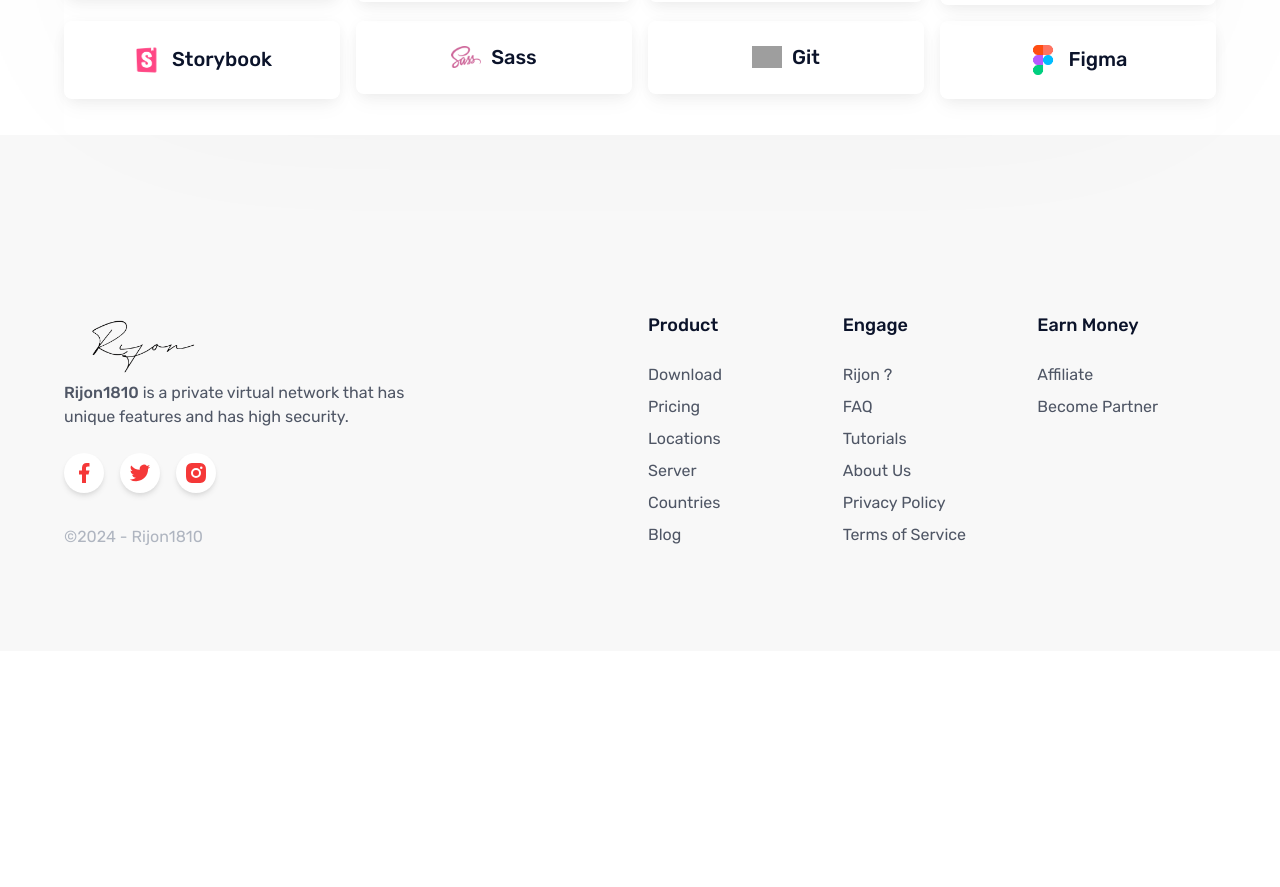
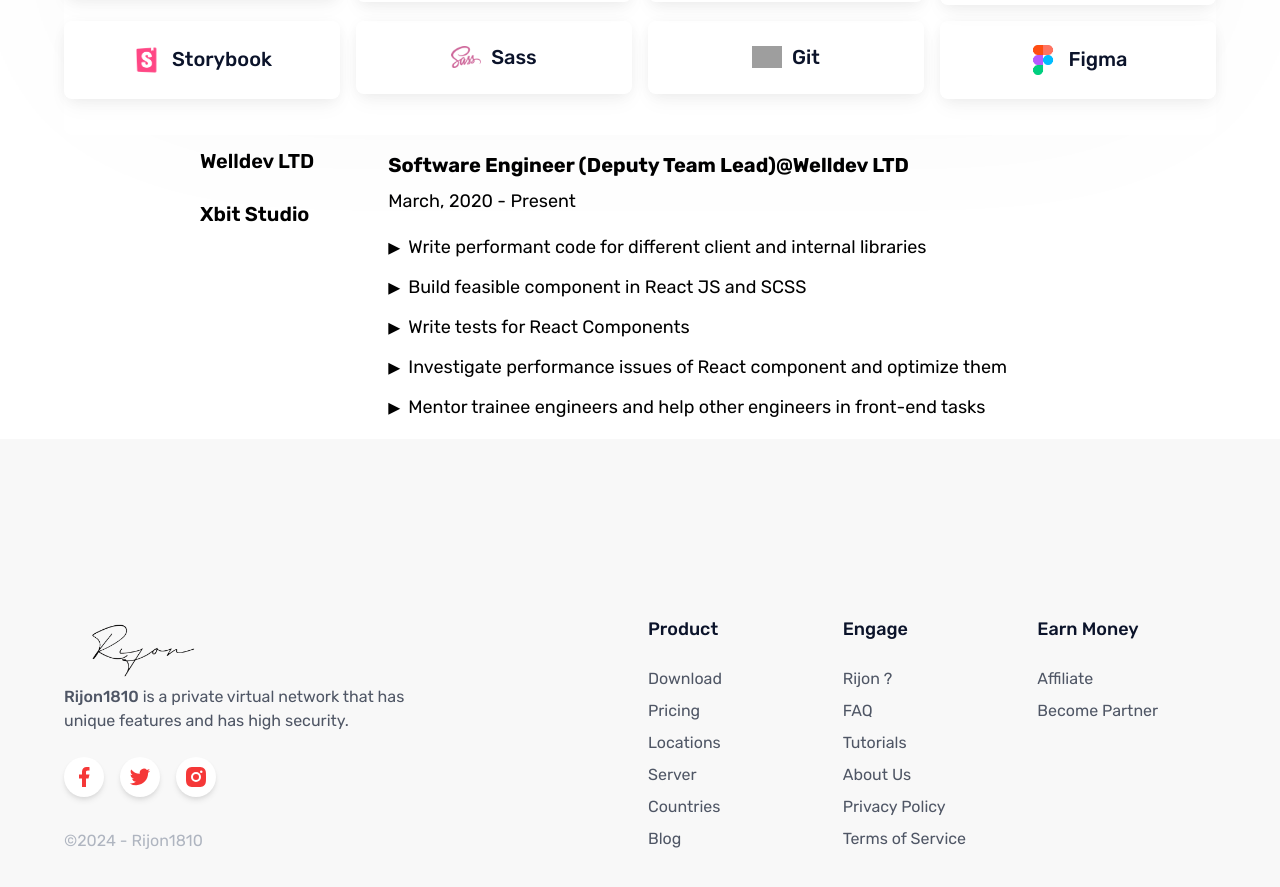
Before and after one commit to Rijon1810/dream-rijon1810-client, a Next.js app: page / in a window 1280 px wide. Shown: the part 960-1847 px from the top of the page. Before the commit the page ends 1611 px from the top, so only its background shows below. Built offline with nearby package versions, Linux system fonts and the light colour scheme; grey boxes are pictures that could not be loaded.

Commit message:
Work on work section

```diff
--- a/components/About/About.jsx
+++ b/components/About/About.jsx
@@ -1,11 +1,13 @@
 import Hero from "@/components/About/Hero";
 import Skill from "@/components/About/Skill";
+import WorkPlace from "./WorkPlace";
 
 const About = () => {
   return (
     <div className="max-w-screen-xl mt-24 px-8 xl:px-16 mx-auto" id="about">
       <Hero />
       <Skill />
+      <WorkPlace />
     </div>
   );
 };
--- /dev/null
+++ b/components/About/WorkPlace/WorkPlace.jsx
@@ -0,0 +1,88 @@
+import React from "react";
+
+const ExampleComponent = () => {
+  return (
+    <div className="w-11/12 sm:w-full md:w-10/12 mx-auto xl:min-h-20">
+      <div className="w-full flex flex-col sm:flex-row">
+        <div className="flex">
+          <div className="flex flex-row sm:flex-col mb-8 sm:mb-0">
+            <h1 className="py-2 sm:py-3 px-6 sm:px-10 cursor-pointer hover:bg-secondary-30 font-bold md:font-semibold text-sm md:text-xl whitespace-nowrap mb-px transition-colors duration-300 bg-secondary-30 text-primary">
+              Welldev LTD
+            </h1>
+            <h1 className="py-2 sm:py-3 px-6 sm:px-10 cursor-pointer hover:bg-secondary-30 font-bold md:font-semibold text-sm md:text-xl whitespace-nowrap mb-px transition-colors duration-300 text-gray">
+              Xbit Studio
+            </h1>
+          </div>
+          <div className="hidden sm:block relative bg-blue-200 w-0.5 h-full">
+            <div
+              className="absolute top-0 left-0 w-full bg-black transform transition-transform duration-300 ease"
+              style={{
+                transform: "translateY(calc(0% + 0px))",
+                height: "52px",
+              }}
+            ></div>
+          </div>
+        </div>
+        <div className="flex-grow">
+          <div
+            className="p-0 sm:pl-8 sm:py-3 transition-opacity duration-200"
+            style={{
+              transition: "opacity 200ms cubic-bezier(0.4, 0, 0.2, 1) 0s",
+              opacity: 1,
+            }}
+          >
+            <h2 className="font-bold text-lg leading-8 md:text-xl md:leading-9 mb-1">
+              Software Engineer (Deputy Team Lead)
+              <a
+                className="text-primary"
+                href="https://welldev.io"
+                target="_blank"
+                rel="noreferrer"
+              >
+                @Welldev LTD
+              </a>
+            </h2>
+            <h3 className="text-light-gray text-base md:text-lg mb-3">
+              March, 2020 - Present
+            </h3>
+            <main className="text-base md:text-lg leading-9 md:leading-10">
+              <ul>
+                <li className="flex">
+                  <span className="text-2xl mt-1 mr-2">▸</span>
+                  <span>
+                    Write performant code for different client and internal
+                    libraries
+                  </span>
+                </li>
+                <li className="flex">
+                  <span className="text-2xl mt-1 mr-2">▸</span>
+                  <span>Build feasible component in React JS and SCSS</span>
+                </li>
+                <li className="flex">
+                  <span className="text-2xl mt-1 mr-2">▸</span>
+                  <span>Write tests for React Components</span>
+                </li>
+                <li className="flex">
+                  <span className="text-2xl mt-1 mr-2">▸</span>
+                  <span>
+                    Investigate performance issues of React component and
+                    optimize them
+                  </span>
+                </li>
+                <li className="flex">
+                  <span className="text-2xl mt-1 mr-2">▸</span>
+                  <span>
+                    Mentor trainee engineers and help other engineers in
+                    front-end tasks
+                  </span>
+                </li>
+              </ul>
+            </main>
+          </div>
+        </div>
+      </div>
+    </div>
+  );
+};
+
+export default ExampleComponent;
--- /dev/null
+++ b/components/About/WorkPlace/index.js
@@ -0,0 +1,3 @@
+import WorkPlace from "./WorkPlace.jsx";
+
+export default WorkPlace;
```
